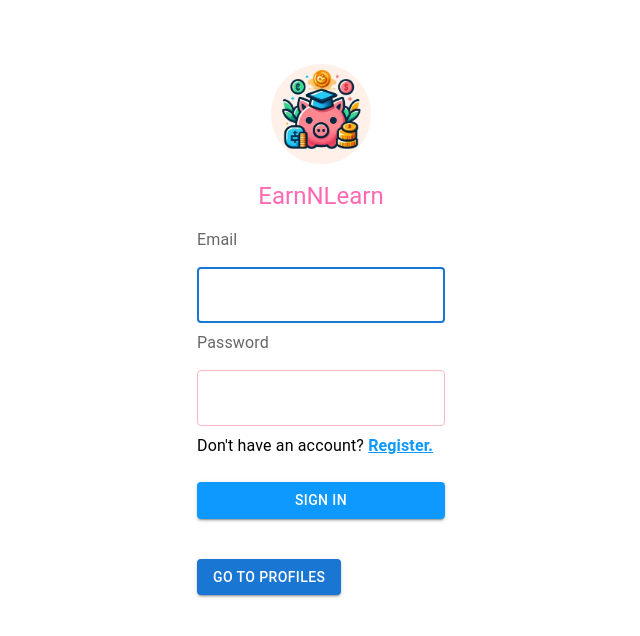
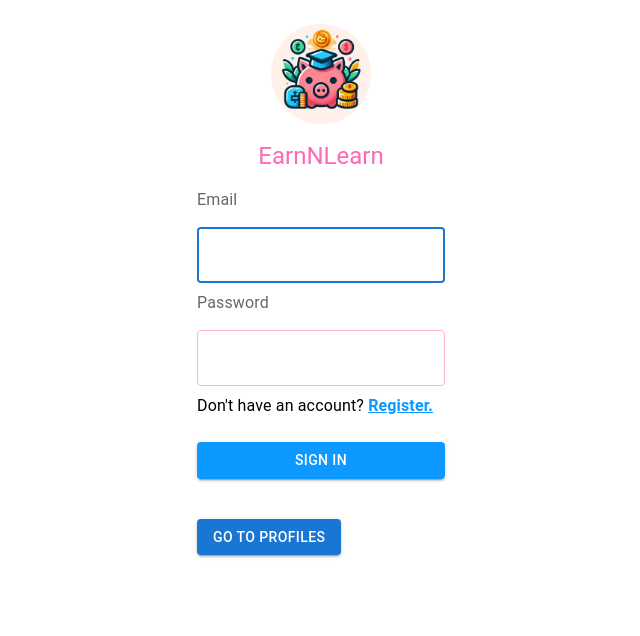
Before and after one commit to Cicada3301q/EarnNLearn, a React (Vite) app: page /login in a window 1280 px wide. Shown: the top 636 px of the page, without its empty margins (319-959 px from the left). Built offline with nearby package versions, Linux system fonts and the light colour scheme.

Commit message:
create page wrapper to remove container-box combo

```diff
--- /dev/null
+++ b/src/components/PageWrapper/PageWrapper.css.js
@@ -0,0 +1,18 @@
+import { css, styled } from "@mui/material";
+
+export const Wrapper = styled("div")(
+  () => css`
+    max-width: 70%;
+    margin-left: auto;
+    margin-right: auto;
+  `
+);
+
+export const Content = styled("div")(
+  () => css`
+    margin-top: 24px;
+    display: flex;
+    flex-direction: column;
+    align-items: center;
+  `
+);
--- /dev/null
+++ b/src/components/PageWrapper/PageWrapper.jsx
@@ -0,0 +1,12 @@
+import React from "react";
+import * as S from "./PageWrapper.css";
+
+const PageWrapper = ({ children }) => {
+  return (
+    <S.Wrapper>
+      <S.Content>{children}</S.Content>
+    </S.Wrapper>
+  );
+};
+
+export default PageWrapper;
--- /dev/null
+++ b/src/components/PageWrapper/index.js
@@ -0,0 +1 @@
+export { default } from "./PageWrapper";
--- a/src/pages/ChoreCreation/ChoreCreation.jsx
+++ b/src/pages/ChoreCreation/ChoreCreation.jsx
@@ -1,16 +1,10 @@
 import React, { useState } from "react";
-import {
-  Box,
-  Typography,
-  TextField,
-  Button,
-  Stack,
-  Avatar,
-} from "@mui/material";
+import { Typography, TextField, Button, Stack, Avatar } from "@mui/material";
 import { DatePicker } from "@mui/x-date-pickers/DatePicker";
 import { AdapterDayjs } from "@mui/x-date-pickers/AdapterDayjs";
 import { LocalizationProvider } from "@mui/x-date-pickers/LocalizationProvider";
 import { useNavigate } from "react-router-dom";
+import PageWrapper from "../../components/PageWrapper";
 
 function ChoreCreation() {
   const navigate = useNavigate();
@@ -36,14 +30,7 @@ function ChoreCreation() {
 
   return (
     <LocalizationProvider dateAdapter={AdapterDayjs}>
-      <Box
-        sx={{
-          display: "flex",
-          flexDirection: "column",
-          alignItems: "center",
-          p: 3,
-        }}
-      >
+      <PageWrapper>
         <Avatar
           src="/EarnNLearn.jpg"
           alt="Logo"
@@ -88,7 +75,7 @@ function ChoreCreation() {
             Cancel
           </Button>
         </Stack>
-      </Box>
+      </PageWrapper>
     </LocalizationProvider>
   );
 }
--- a/src/pages/ProfileBalance/ProfileBalance.jsx
+++ b/src/pages/ProfileBalance/ProfileBalance.jsx
@@ -4,6 +4,7 @@ import { useParams, Link } from "react-router-dom";
 import FiberManualRecordIcon from "@mui/icons-material/FiberManualRecord";
 import ProfileSwitch from "../../components/ProfileSwitch";
 import CircularProgressBar from "../../components/CircularProgressBar";
+import PageWrapper from "../../components/PageWrapper";
 
 function ProfileBalance() {
   const { id } = useParams();
@@ -18,16 +19,7 @@ function ProfileBalance() {
   ];
 
   return (
-    <div>
-      <Container component="main" maxWidth="sm">
-        <Box
-          sx={{
-            marginTop: 8,
-            display: "flex",
-            flexDirection: "column",
-            alignItems: "center",
-          }}
-        >
+    <PageWrapper>
       <CircularProgressBar
         size={150}
         thickness={4}
@@ -39,7 +31,7 @@ function ProfileBalance() {
       <Typography component="h2" variant="h5" sx={{ marginY: 2 }}>
         Transactions
       </Typography>
-          <Box sx={{ overflowY: "auto", maxHeight: "200px", width: "100%" }}>
+      <Box sx={{ overflowY: "auto", maxHeight: "200px", width: "80%" }}>
         {transactions.map((transaction, index) => (
           <Box key={transaction.id}>
             <Box
@@ -79,9 +71,7 @@ function ProfileBalance() {
       >
         Withdraw
       </Button>
-        </Box>
-      </Container>
-    </div>
+    </PageWrapper>
   );
 }
 
--- a/src/pages/ProfileChores/ProfileChores.jsx
+++ b/src/pages/ProfileChores/ProfileChores.jsx
@@ -6,6 +6,7 @@ import DeleteOutlineIcon from "@mui/icons-material/DeleteOutline";
 import ProfileSwitch from "../../components/ProfileSwitch";
 import CircularProgressBar from "../../components/CircularProgressBar";
 import { useNavigate, useParams } from "react-router-dom";
+import PageWrapper from "../../components/PageWrapper";
 
 function ProfileChores() {
   const { childId } = useParams();
@@ -41,8 +42,7 @@ function ProfileChores() {
   }
 
   return (
-    <div>
-      <Box sx={{ margin: 2 }}>
+    <PageWrapper>
       <CircularProgressBar
         size={150}
         thickness={4}
@@ -66,9 +66,7 @@ function ProfileChores() {
           >
             <Box sx={{ display: "flex", alignItems: "center" }}>
               <Box sx={{ bgcolor: "grey.300", padding: 1, marginRight: 2 }}>
-                  <Typography sx={{ color: "pink" }}>
-                    ${chore.amount}
-                  </Typography>
+                <Typography sx={{ color: "pink" }}>${chore.amount}</Typography>
               </Box>
               <Box>
                 <Typography variant="body1">{chore.title}</Typography>
@@ -106,8 +104,7 @@ function ProfileChores() {
           </Fab>
         </Box>
       </Box>
-      </Box>
-    </div>
+    </PageWrapper>
   );
 }
 
--- a/src/pages/ProfileCreation/ProfileCreation.jsx
+++ b/src/pages/ProfileCreation/ProfileCreation.jsx
@@ -1,7 +1,7 @@
 import React, { useState } from "react";
+import PageWrapper from "../../components/PageWrapper";
 import { useNavigate } from "react-router-dom";
 import {
-  Container,
   TextField,
   Button,
   Typography,
@@ -33,7 +33,7 @@ function ProfileCreation() {
   };
 
   return (
-    <Container component="main" maxWidth="xs">
+    <PageWrapper>
       <Box
         sx={{
           marginTop: 8,
@@ -94,7 +94,7 @@ function ProfileCreation() {
           </Stack>
         </Box>
       </Box>
-    </Container>
+    </PageWrapper>
   );
 }
 
--- a/src/pages/ProfileSelect/ProfileSelect.jsx
+++ b/src/pages/ProfileSelect/ProfileSelect.jsx
@@ -4,6 +4,7 @@ import { Link } from "react-router-dom";
 import AddIcon from "@mui/icons-material/Add";
 import { callApi } from "../../utils/api.util";
 import { METHOD } from "../../constants/enums";
+import PageWrapper from "../../components/PageWrapper";
 
 function ProfileSelect() {
   // Dummy data for kids' profiles with unique colors
@@ -58,15 +59,7 @@ function ProfileSelect() {
   }
 
   return (
-    <Container component="main" maxWidth="sm">
-      <Box
-        sx={{
-          marginTop: 8,
-          display: "flex",
-          flexDirection: "column",
-          alignItems: "center",
-        }}
-      >
+    <PageWrapper>
       <Avatar
         src="/EarnNLearn.jpg"
         alt="Logo"
@@ -117,8 +110,7 @@ function ProfileSelect() {
       >
         Add Profile
       </Button>
-      </Box>
-    </Container>
+    </PageWrapper>
   );
 }
 
--- a/src/pages/RedeemRequest/RedeemRequest.jsx
+++ b/src/pages/RedeemRequest/RedeemRequest.jsx
@@ -1,13 +1,7 @@
 import React, { useState } from "react";
-import {
-  Box,
-  Typography,
-  TextField,
-  Button,
-  Stack,
-  Avatar,
-} from "@mui/material";
+import { Typography, TextField, Button, Stack, Avatar } from "@mui/material";
 import { useNavigate } from "react-router-dom";
+import PageWrapper from "../../components/PageWrapper";
 
 function RedeemRequest() {
   const navigate = useNavigate();
@@ -30,14 +24,7 @@ function RedeemRequest() {
   };
 
   return (
-    <Box
-      sx={{
-        display: "flex",
-        flexDirection: "column",
-        alignItems: "center",
-        p: 3,
-      }}
-    >
+    <PageWrapper>
       <Avatar
         src="/EarnNLearn.jpg"
         alt="Logo"
@@ -74,7 +61,7 @@ function RedeemRequest() {
           Cancel
         </Button>
       </Stack>
-    </Box>
+    </PageWrapper>
   );
 }
 
--- a/src/pages/login/Login.jsx
+++ b/src/pages/login/Login.jsx
@@ -1,7 +1,6 @@
 import React, { useEffect, useState } from "react";
 import { Link, useNavigate } from "react-router-dom";
 import {
-  Container,
   TextField,
   Button,
   Typography,
@@ -13,6 +12,7 @@ import "./LoginStyles.css";
 import { callApi } from "../../utils/api.util";
 import { METHOD } from "../../constants/enums";
 import { getCookie } from "../../utils/auth.util";
+import PageWrapper from "../../components/PageWrapper";
 
 function Login() {
   const [email, setEmail] = useState("");
@@ -52,15 +52,7 @@ function Login() {
   };
 
   return (
-    <Container component="main" maxWidth="xs">
-      <Box
-        sx={{
-          marginTop: 8,
-          display: "flex",
-          flexDirection: "column",
-          alignItems: "center",
-        }}
-      >
+    <PageWrapper>
       <Avatar
         src="/EarnNLearn.jpg"
         alt="Logo"
@@ -126,8 +118,7 @@ function Login() {
           Go to Profiles
         </Button>
       </Box>
-      </Box>
-    </Container>
+    </PageWrapper>
   );
 }
 
--- a/src/pages/register/Register.jsx
+++ b/src/pages/register/Register.jsx
@@ -1,7 +1,6 @@
 import React, { useState, useEffect } from "react";
 import { Link } from "react-router-dom";
 import {
-  Container,
   TextField,
   Button,
   Typography,
@@ -11,6 +10,7 @@ import {
 } from "@mui/material";
 import { callApi } from "../../utils/api.util";
 import { METHOD } from "../../constants/enums";
+import PageWrapper from "../../components/PageWrapper";
 // import './LoginStyles.css';
 // TODO Extract coin animation, and fix 30, 70% over population
 
@@ -72,15 +72,7 @@ function Register() {
   };
 
   return (
-    <Container component="main" maxWidth="xs">
-      <Box
-        sx={{
-          marginTop: 8,
-          display: "flex",
-          flexDirection: "column",
-          alignItems: "center",
-        }}
-      >
+    <PageWrapper>
       <div className="coinsContainer"></div>
       <Avatar
         src="/EarnNLearn.jpg"
@@ -94,12 +86,7 @@ function Register() {
       >
         EarnNLearn
       </Typography>
-        <Box
-          component="form"
-          noValidate
-          onSubmit={handleSubmit}
-          className="form"
-        >
+      <Box component="form" noValidate onSubmit={handleSubmit} className="form">
         <InputLabel htmlFor="email">Email</InputLabel>
         <TextField
           margin="normal"
@@ -157,8 +144,7 @@ function Register() {
           Register
         </Button>
       </Box>
-      </Box>
-    </Container>
+    </PageWrapper>
   );
 }
 
```
Lines whose indentation alone changed are shown as unchanged.
